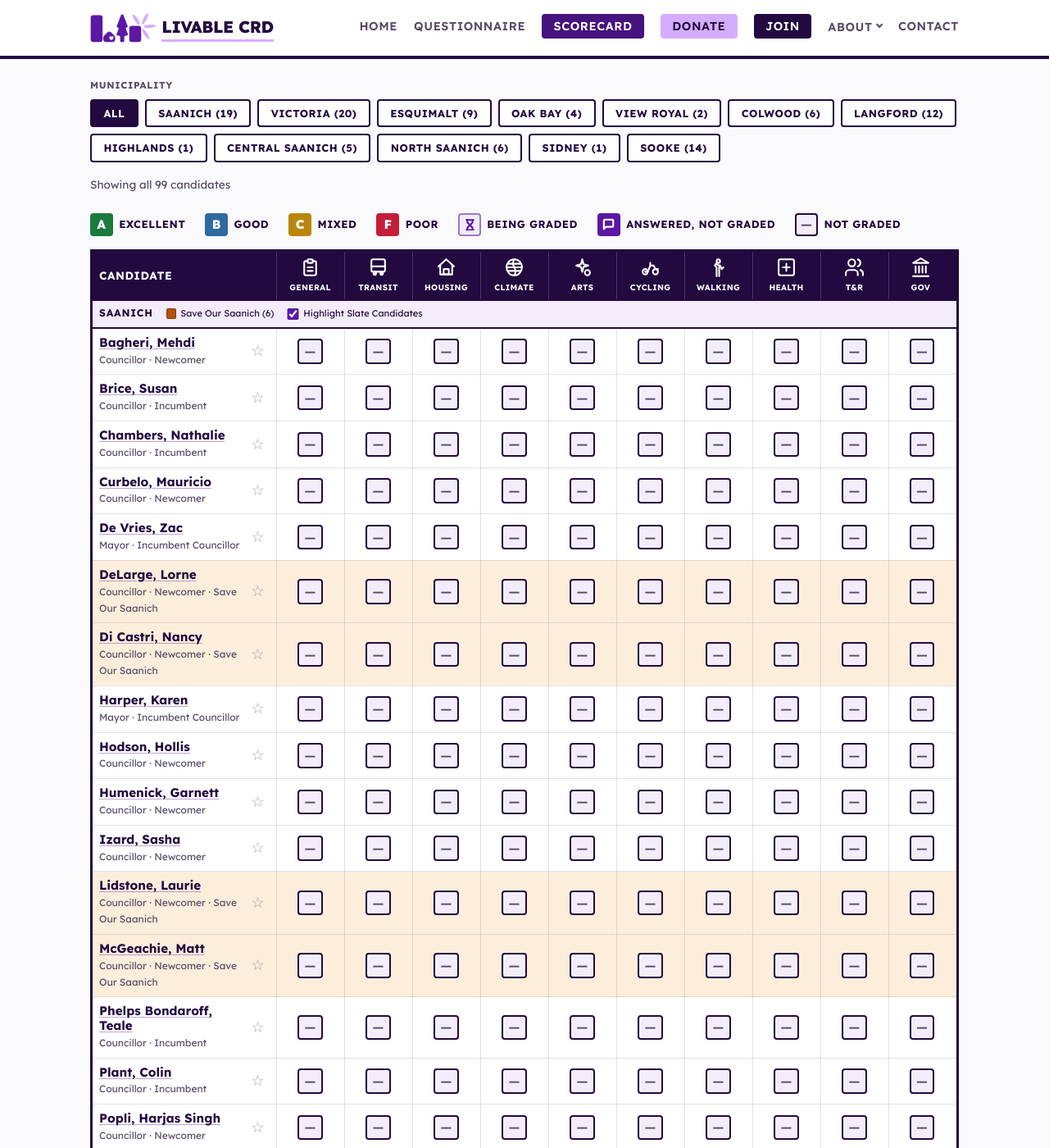
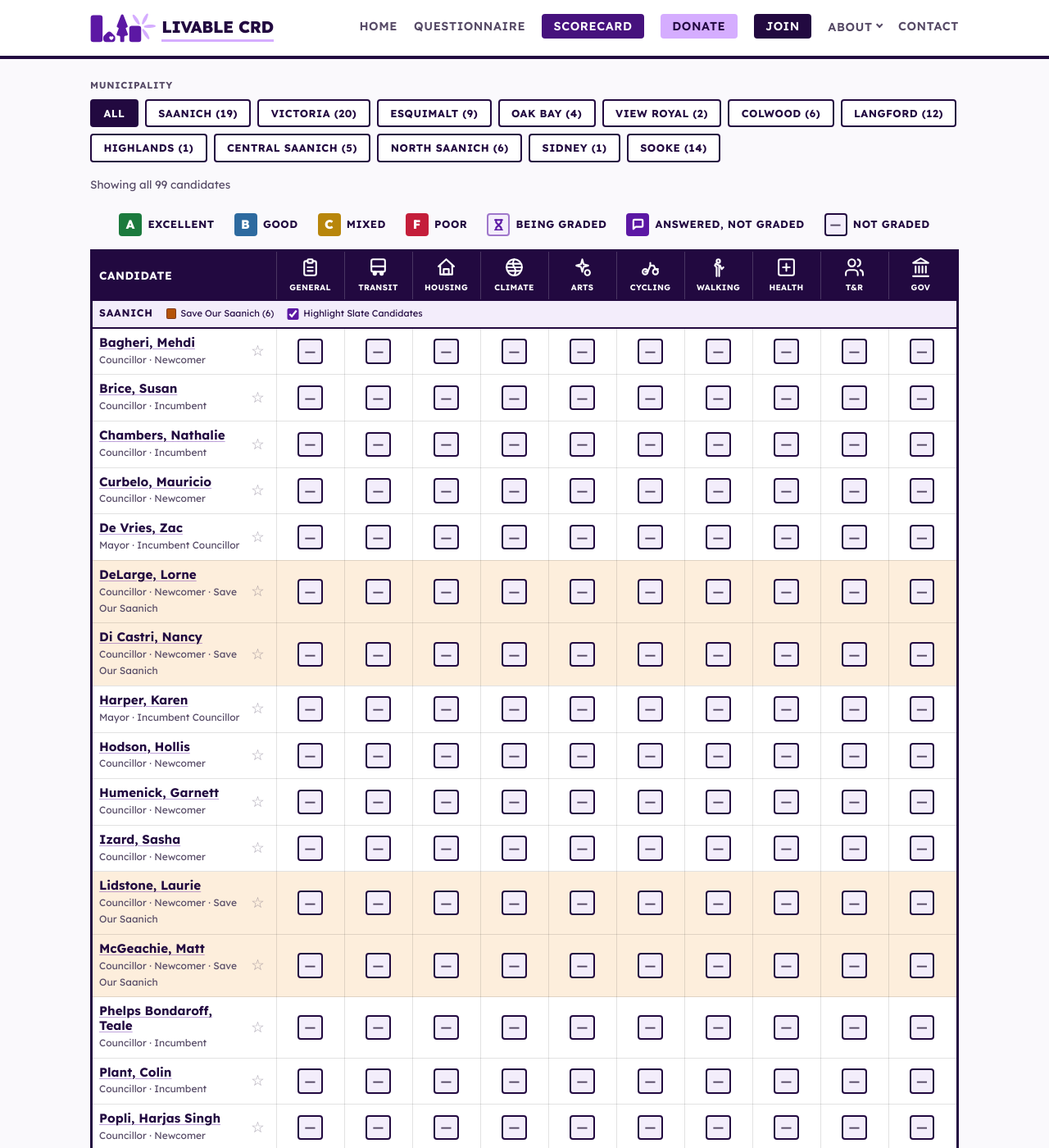
Before and after one commit to LaputanMachines/livable-crd-website, a Jekyll site: the page built from scorecard/index.md, in a window 1280 px wide and 1400 px high, scrolled down 1181 px. Shown: the whole window at 82% size. Built offline with Jekyll 4.4.1, drawn with Linux system fonts in a browser that asks for light colours.

Commit message:
style: centre the grading key over the grades it describes
Both the scorecard matrix and a candidate's topic list are full-width blocks
with a border around them, and a key ranged left above one read as a caption
that had come loose rather than as that block's own heading.

It also wraps to two or three rows on a phone, where eight centred items stay
visibly one group and eight left-aligned ones read as a ragged list.

One rule, since the key is a shared include.

```diff
--- a/_sass/_components.scss
+++ b/_sass/_components.scss
@@ -360,9 +360,16 @@ tr:hover td { background: $color-bg-warm; }
   -webkit-overflow-scrolling: touch;
 }
 
+// Centred over the grades it belongs to, on the scorecard matrix and on a
+// candidate's topic list alike. Both of those are full-width blocks with a
+// border around them, and a key ranged left above one read as a caption that had
+// come loose rather than as the block's own heading. Eight items wrap to two or
+// three rows on a phone, and centred rows stay visibly one group where ragged
+// left-aligned ones do not.
 .scorecard-legend {
   display: flex;
   flex-wrap: wrap;
+  justify-content: center;
   gap: $space-sm $space-md;
   align-items: center;
   margin-top: $space-md;
```
